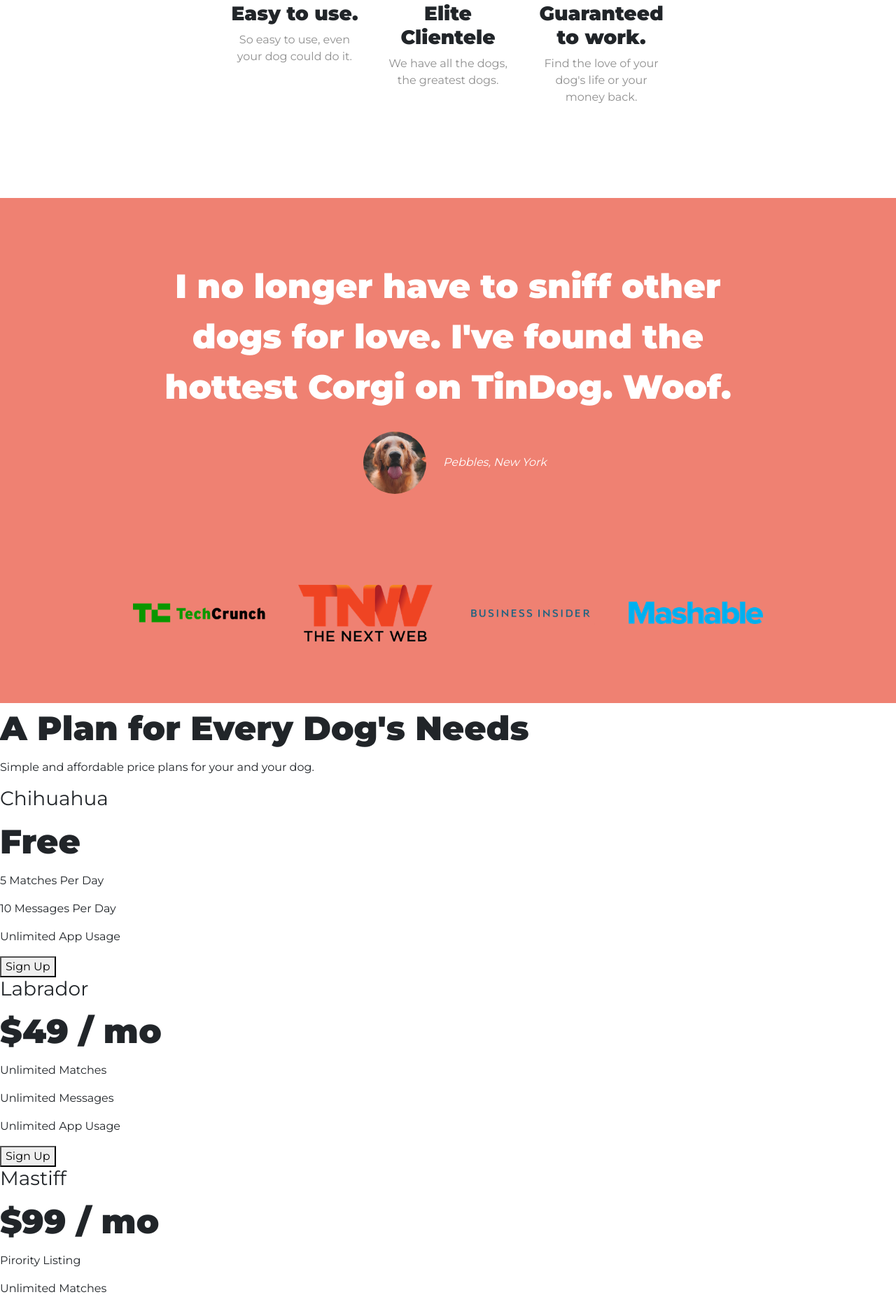
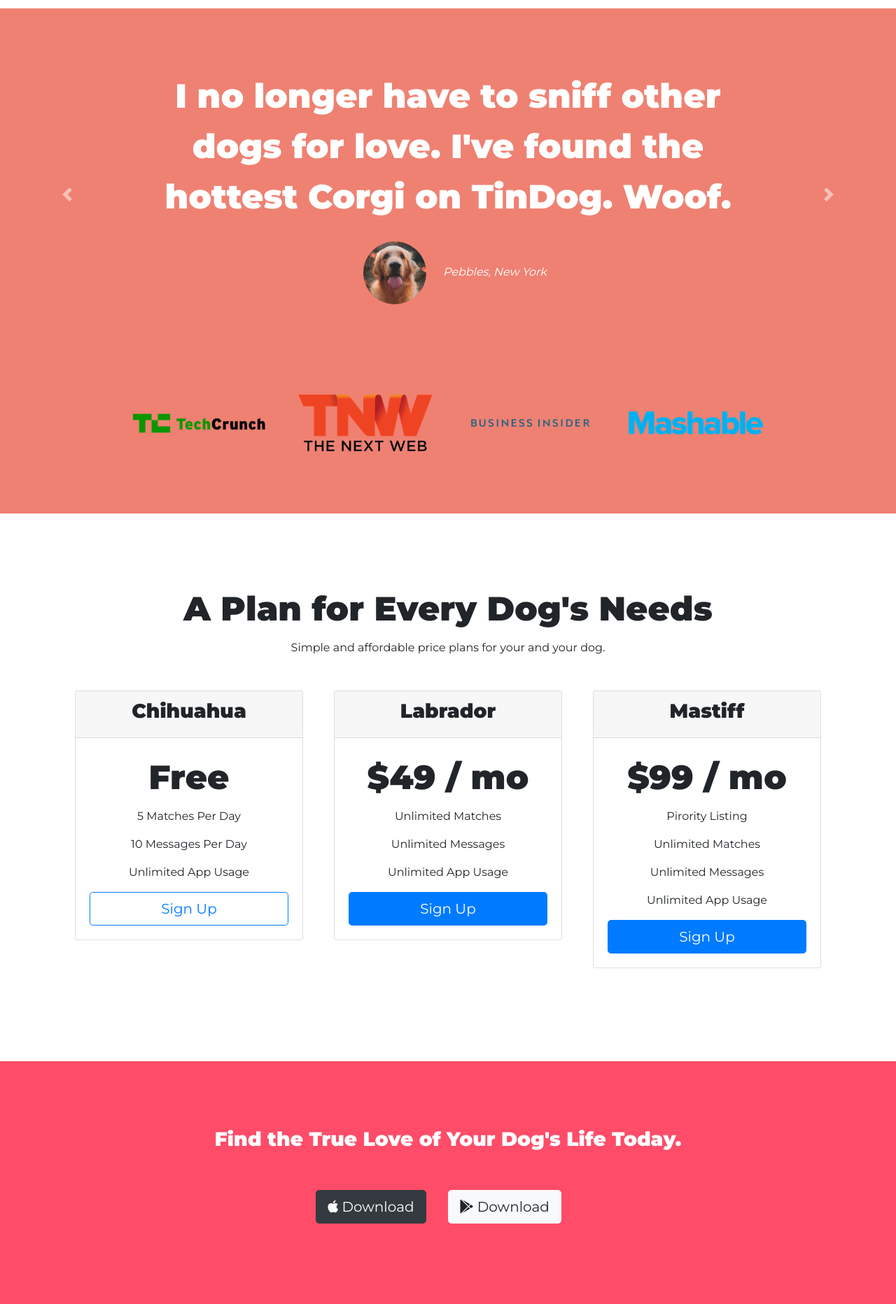
Before and after one commit to grohjt/tindog, a plain HTML site: page index.html in a window 1280 px wide. Shown: the part 936-2800 px from the top of the page at 70% size. Drawn offline with nearby package versions, Linux system fonts and the light colour scheme.

Commit message:
Added additional styling

```diff
--- a/css/styles.css
+++ b/css/styles.css
@@ -1,31 +1,43 @@
-h1 {
+body {
+  font-family: "montserrat";
+  text-align: center;
+}
+
+h1, h2, h3, h4, h5, h6 {
+  font-family: "montserrat";
+  font-weight: bold;
+}
+
+/* Containers */
+
+.container-fluid {
+  padding: 7% 15%;
+}
+
+/* Sections */
+
+.colored-section {
+  background-color: #ff4c68;
+  color: white;
+}
+
+.white-section {
+  background-color: #fff;
+}
+
+/* Heading */
+
+.big-heading {
   font-family: "montserrat";
   font-weight: 900;
   size: 3.5rem;
   line-height: 1.5;
 }
 
-h2 {
-  font-family: "montserrat";
-  font-weight: bold;
+.section-heading {
   font-size: 3rem;
   line-height: 1.5;
 }
-
-body {
-  font-family: "montserrat";
-}
-
-.container-fluid {
-  padding: 3% 15%;
-}
-
-#title {
-  background-color: #ff4c68;
-  color: white;
-}
-
-
 
 /* Navigation Bar */
 
@@ -49,6 +61,13 @@ body {
   font-weight: 200;
 }
 
+/* Title */
+
+#title .container-fluid {
+  padding: 3% 15% 7%;
+  text-align: left;
+}
+
 /* Download Buttons */
 
 .download-button {
@@ -60,14 +79,15 @@ body {
 .title-image {
   width: 60%;
   transform: rotate(25deg);
+  position: absolute;
+  right: 30%
 }
 
 /* Features */
 
 #features {
-  text-align: center;
-  padding: 7% 15%;
-
+  background-color: white;
+  position: relative;
 }
 
 .feature-icon {
@@ -81,6 +101,7 @@ body {
 
 .feature-title {
   font-weight: bold;
+  font-size: 1.5;
 }
 
 .feature-text {
@@ -89,11 +110,8 @@ body {
 
 /* Testimonials */
 
-#testimonials {
-  padding: 7% 15%;
-  text-align: center;
+#testimonials  {
   background-color: #ef8172;
-  color: #fff;
 }
 
 .testimonial-image {
@@ -102,9 +120,13 @@ body {
   margin: 20px;
 }
 
+.testimonial-text {
+  font-size: 3rem;
+  line-height: 1.5;
+}
+
 #press {
   background-color: #ef8172;
-  text-align: center;
   padding-bottom: 3%;
 }
 
@@ -112,3 +134,55 @@ body {
   width: 15%;
   margin: 20px 20px 50px;
 }
+
+/* Pricing */
+
+#pricing {
+  padding: 100px;
+}
+
+.pricing-column {
+  padding: 3% 2%;
+}
+
+.price-text {
+  font-size: 3rem;
+  line-height: 1.5;
+}
+
+/* Call to action */
+
+.cta-header {
+  font-weight: 900;
+  font-size: 3.5rem;
+}
+
+/* Footer */
+
+#footer {
+  text-align: center;
+  background-color: #fff;
+}
+
+.copyright-footer {
+  color: grey;
+  padding-top: 1%
+}
+
+.copyright-icon {
+  padding: .7%;
+}
+
+/* Media queries */
+
+@media (max-width: 1028px) {
+
+  #title {
+    text-align: center;
+  }
+
+  .title-image {
+    position: static;
+    transform: rotate(0);
+  }
+}
--- a/index.html
+++ b/index.html
@@ -31,7 +31,7 @@
 
 <body>
 
-  <section id="title">
+  <section class="colored-section" id="title">
     <div class="container-fluid">
       <!-- Nav Bar -->
 
@@ -61,7 +61,7 @@
 
       <div class="row">
         <div class="col-lg-6">
-          <h1>Meet new and interesting dogs nearby.</h1>
+          <h1 class="big-heading">Meet new and interesting dogs nearby.</h1>
           <button type="button" class="btn btn-dark btn-lg download-button"><i class="fab fa-apple"></i>
             Download</button>
           <button type="button" class="btn btn-outline-light btn-lg download-button"><i class="fab fa-google-play"></i>
@@ -78,7 +78,7 @@
 
   <!-- Features -->
 
-  <section id="features">
+  <section class="white-section" id="features">
 
     <div class="container-fluid">
       <div class="row">
@@ -108,22 +108,37 @@
 
   <!-- Testimonials -->
 
-  <section id="testimonials">
+  <section class="colored-section" id="testimonials">
 
-    <h2>I no longer have to sniff other dogs for love. I've found the hottest Corgi on TinDog. Woof.</h2>
+    <div id="testimonial-carousel" class="carousel slide" data-ride="false">
+      <div class="carousel-inner">
+        <div class="carousel-item active container-fluid">
+          <h2 class="testimonial-text">I no longer have to sniff other dogs for love. I've found the hottest Corgi on
+            TinDog. Woof.</h2>
           <img class="testimonial-image" src="images/dog-img.jpg" alt="dog-profile">
           <em>Pebbles, New York</em>
-
-    <!-- <h2 class="testimonial-text">My dog used to be so lonely, but with TinDog's help, they've found the love of their life. I think.</h2>
+        </div>
+        <div class="carousel-item container-fluid">
+          <h2 class="testimonial-text">My dog used to be so lonely, but with TinDog's help, they've found the love of
+            their life. I think.</h2>
           <img class="testimonial-image" src="images/lady-img.jpg" alt="lady-profile">
-    <em>Beverly, Illinois</em> -->
+          <em>Beverly, Illinois</em>
+        </div>
+      </div>
+      <a class="carousel-control-prev" href="#testimonial-carousel" role="button" data-slide="prev">
+        <span class="carousel-control-prev-icon"></span>
+      </a>
+      <a class="carousel-control-next" href="#testimonial-carousel" role="button" data-slide="next">
+        <span class="carousel-control-next-icon"></span>
+      </a>
+    </div>
 
   </section>
 
 
   <!-- Press -->
 
-  <section id="press">
+  <section class="colored-section" id="press">
 
     <img class="press-logo" src="images/techcrunch.png" alt="tc-logo">
     <img class="press-logo" src="images/tnw.png" alt="tnw-logo">
@@ -135,55 +150,90 @@
 
   <!-- Pricing -->
 
-  <section id="pricing">
+  <section class="white-section" id="pricing">
 
-    <h2>A Plan for Every Dog's Needs</h2>
+    <h2 class="section-heading">A Plan for Every Dog's Needs</h2>
     <p>Simple and affordable price plans for your and your dog.</p>
 
+    <div class="row">
 
+      <div class="pricing-column col-lg-4 col-md-6">
+        <div class="card">
+          <div class="card-header">
             <h3>Chihuahua</h3>
-    <h2>Free</h2>
+          </div>
+          <div class="card-body">
+            <h2 class="price-text">Free</h2>
             <p>5 Matches Per Day</p>
             <p>10 Messages Per Day</p>
             <p>Unlimited App Usage</p>
-    <button type="button">Sign Up</button>
+            <button class="btn btn-lg btn-block btn-outline-primary" type="button">Sign Up</button>
+          </div>
+        </div>
+      </div>
 
-
+      <div class="pricing-column col-lg-4 col-md-6">
+        <div class="card">
+          <div class="card-header">
             <h3>Labrador</h3>
-    <h2>$49 / mo</h2>
+          </div>
+          <div class="card-body">
+            <h2 class="price-text">$49 / mo</h2>
             <p>Unlimited Matches</p>
             <p>Unlimited Messages</p>
             <p>Unlimited App Usage</p>
-    <button type="button">Sign Up</button>
+            <button class="btn btn-lg btn-block btn-primary" type="button">Sign Up</button>
+          </div>
+        </div>
 
+      </div>
 
+      <div class="pricing-column col-lg-4">
+        <div class="card">
+          <div class="card-header">
             <h3>Mastiff</h3>
-    <h2>$99 / mo</h2>
+          </div>
+          <div class="card-body">
+            <h2 class="price-text">$99 / mo</h2>
             <p>Pirority Listing</p>
             <p>Unlimited Matches</p>
             <p>Unlimited Messages</p>
             <p>Unlimited App Usage</p>
-    <button type="button">Sign Up</button>
+            <button class="btn btn-lg btn-block btn-primary" type="button">Sign Up</button>
+          </div>
+        </div>
+      </div>
+
+
+    </div>
 
   </section>
 
 
   <!-- Call to Action -->
 
-  <section id="cta">
-
-    <h3>Find the True Love of Your Dog's Life Today.</h3>
-    <button type="button">Download</button>
-    <button type="button">Download</button>
+  <section class="colored-section" id="cta">
+    <div class="container-fluid">
+      <h3 class="big-heading">Find the True Love of Your Dog's Life Today.</h3>
+      <button type="button" class="btn btn-dark btn-lg download-button"><i class="fab fa-apple"></i>
+        Download</button>
+      <button type="button" class="btn btn-light btn-lg download-button"><i class="fab fa-google-play"></i>
+        Download</button>
+    </div>
 
   </section>
 
 
   <!-- Footer -->
 
-  <footer id="footer">
-
-    <p>© Copyright 2018 TinDog</p>
+  <footer class="white-section" id="footer">
+    <div class="container-fluid">
+      <i class="copyright-icon fab fa-twitter"></i>
+      <i class="copyright-icon fab fa-facebook-f"></i>
+      <i class="copyright-icon fab fa-instagram"></i>
+      <i class="copyright-icon fas fa-envelope"></i>
+      <p class="copyright-footer">© Copyright 2020 TinDog</p>
+    </div>
 
   </footer>
 
```
Lines whose indentation alone changed are shown as unchanged.
